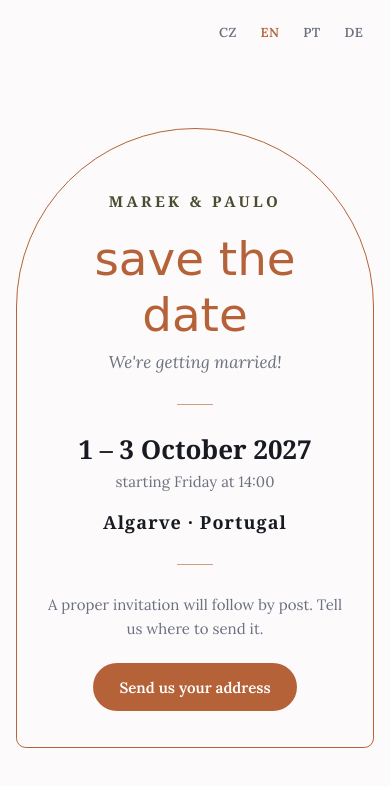
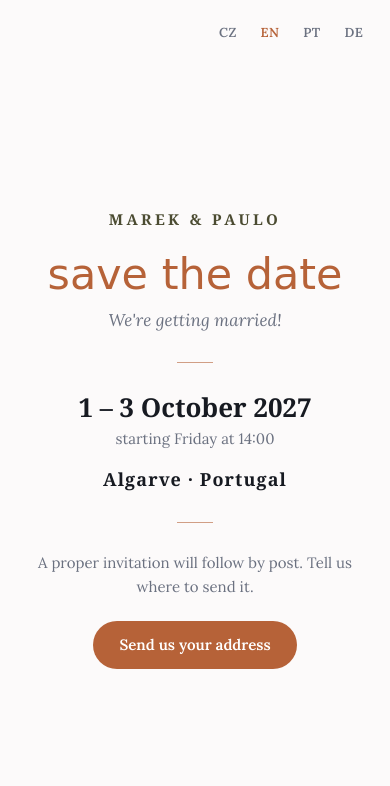
Before and after one commit to Hoffmma5/save-the-date, a plain HTML site: page index.html in a window 390 px wide. Drawn offline with Linux system fonts and the light colour scheme; a web font is replaced by a local one.

Commit message:
Drop the arched outline for a plainer look
Remove the card frame and the arch from the favicon (now just the
ampersand), and scale the title down a touch on phones.

Co-Authored-By: Claude Opus 5.5 <noreply@anthropic.com>

```diff
--- a/css/style.css
+++ b/css/style.css
@@ -74,14 +74,12 @@ body {
 .lang button:hover { color: var(--text); }
 .lang button[aria-pressed="true"] { color: var(--ink); }
 
-/* ---------- the card: an arch, like an Algarve window ---------- */
+/* ---------- the content: no frame, just type on paper ---------- */
 .card {
   width: 100%;
   max-width: 440px;
   text-align: center;
-  padding: 72px 32px 44px;
-  border: 1px solid var(--ink);
-  border-radius: 220px 220px 12px 12px;
+  padding: 24px 8px;
 }
 
 .names {
@@ -102,7 +100,7 @@ body {
 }
 h1.script {
   margin: 18px 0 6px;
-  font-size: clamp(44px, 12vw, 62px);
+  font-size: clamp(40px, 11vw, 62px);
 }
 
 .lead {
@@ -302,7 +300,6 @@ input:user-invalid { border-color: var(--danger); }
 .thanks p { margin: 0 0 24px; color: var(--muted); }
 
 @media (max-width: 420px) {
-  .card { padding: 60px 22px 36px; }
   #rsvp, .thanks { padding: 32px 18px 22px; }
   .row { flex-direction: column; gap: 0; }
 }
```
Also changed, not shown: favicon.svg.
